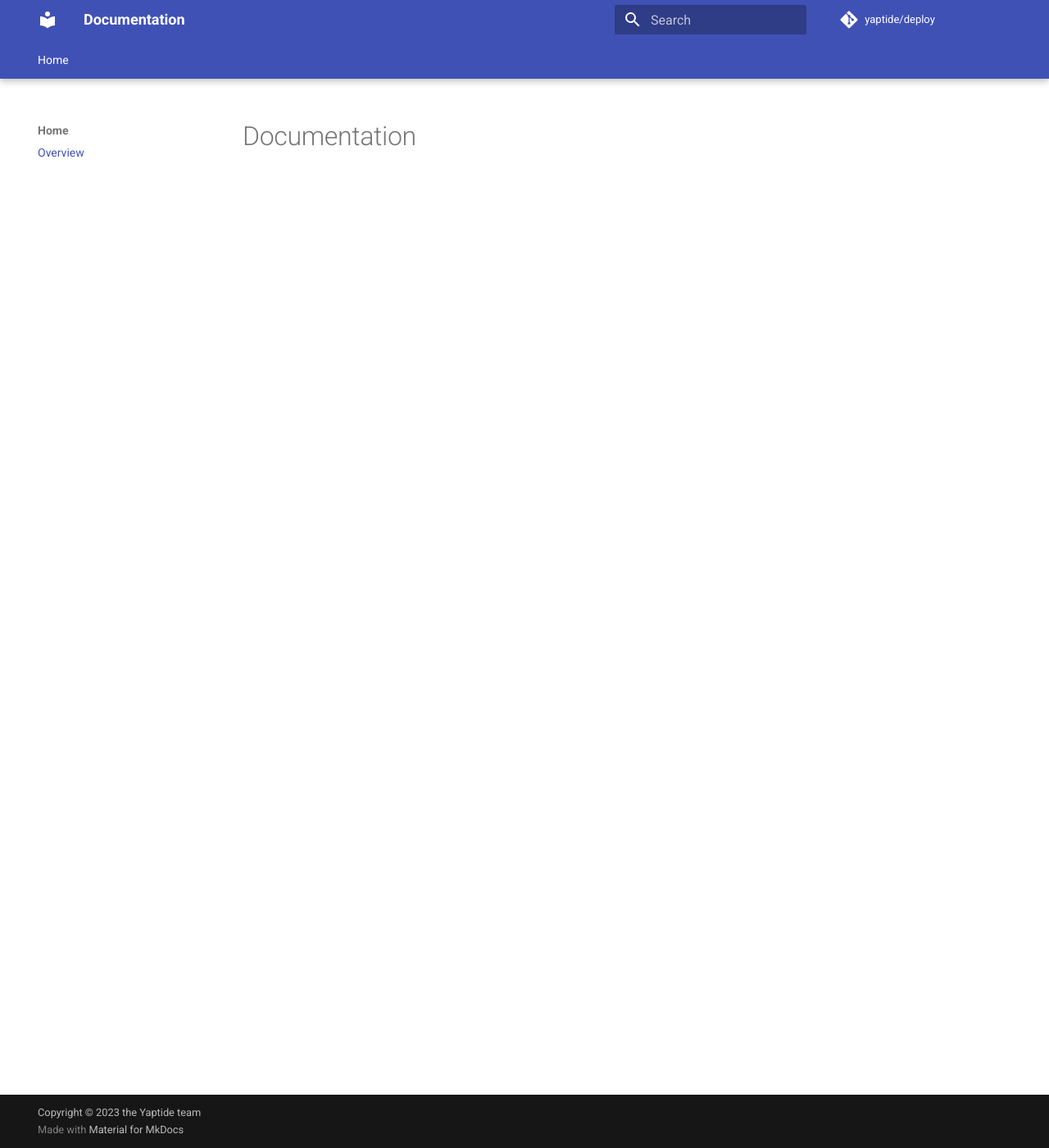
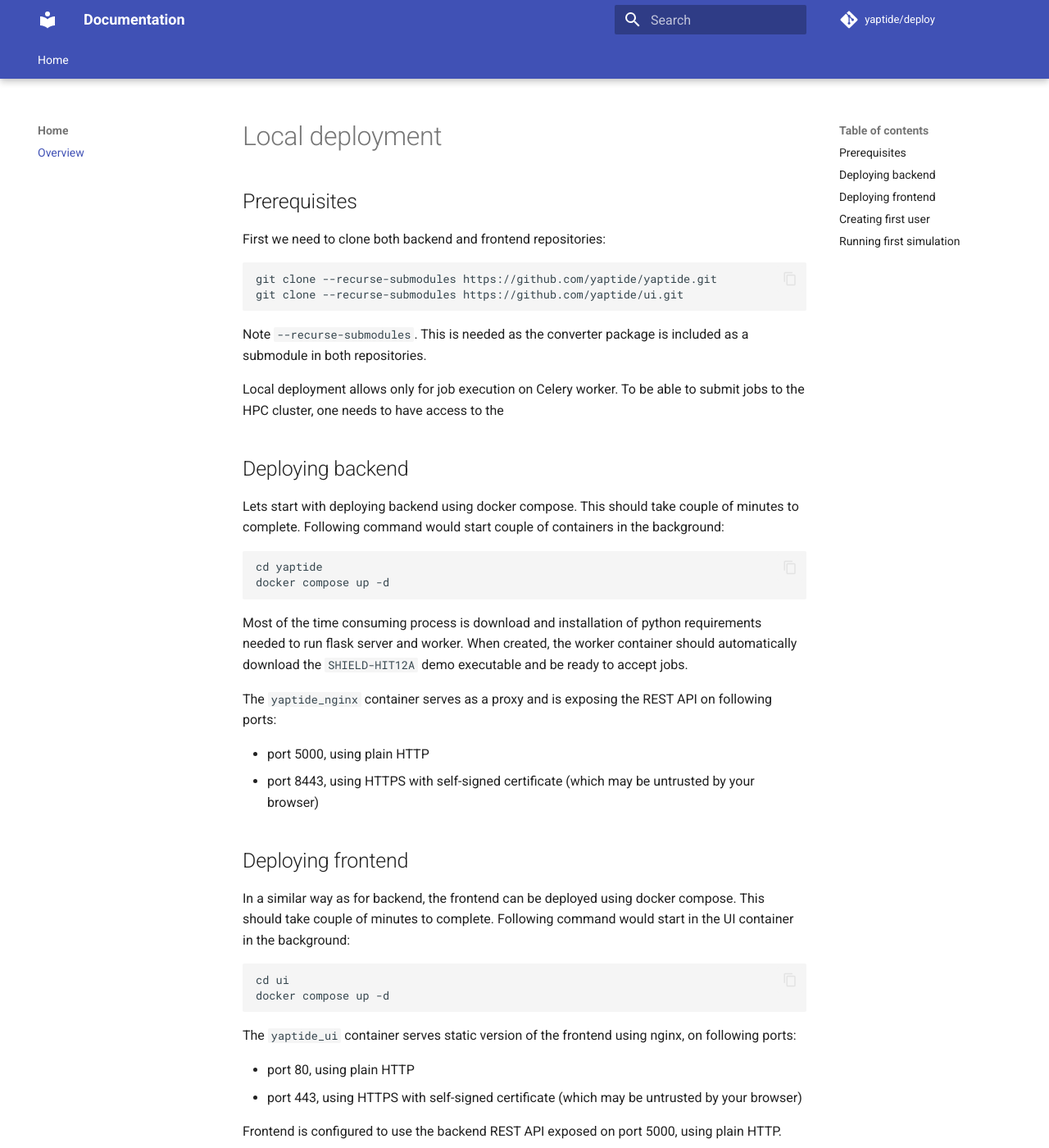
Before and after one commit to yaptide/deploy, an MkDocs documentation site: the page built from docs/index.md, in a window 1280 px wide and 1400 px high. Shown: the whole window at 82% size. Built offline with MkDocs 1.6.1 and Material for MkDocs 9.7.7, drawn with Linux system fonts in a browser that asks for light colours; comment, search, counter and statistics services are not loaded; some of the changed text lies outside the part shown.

Commit message:
deploy description (#41)
* deploy description

* deploy

* fix

````diff
--- a/docs/index.md
+++ b/docs/index.md
@@ -1 +1,59 @@
-# Documentation
+# Local deployment
+
+## Prerequisites
+
+First we need to clone both backend and frontend repositories:
+
+```bash
+git clone --recurse-submodules https://github.com/yaptide/yaptide.git
+git clone --recurse-submodules https://github.com/yaptide/ui.git
+```
+
+Note `--recurse-submodules`. This is needed as the converter package is included as a submodule in both repositories.
+
+Local deployment allows only for job execution on Celery worker. To be able to submit jobs to the HPC cluster, one needs to have access to the
+
+## Deploying backend
+
+Lets start with deploying backend using docker compose. This should take couple of minutes to complete. Following command would start couple of containers in the background:
+
+```bash
+cd yaptide
+docker compose up -d
+```
+
+Most of the time consuming process is download and installation of python requirements needed to run flask server and worker. When created, the worker container should automatically download the `SHIELD-HIT12A` demo executable and be ready to accept jobs.
+
+The `yaptide_nginx` container serves as a proxy and is exposing the REST API on following ports:
+
+  * port 5000, using plain HTTP
+  * port 8443, using HTTPS with self-signed certificate (which may be untrusted by your browser)
+
+## Deploying frontend
+
+In a similar way as for backend, the frontend can be deployed using docker compose. This should take couple of minutes to complete. Following command would start in the UI container in the background:
+
+```bash
+cd ui
+docker compose up -d
+```
+
+The `yaptide_ui` container serves static version of the frontend using nginx, on following ports:
+
+  * port 80, using plain HTTP
+  * port 443, using HTTPS with self-signed certificate (which may be untrusted by your browser)
+
+Frontend is configured to use the backend REST API exposed on port 5000, using plain HTTP.
+
+## Creating first user
+
+At this point there is no single user in the database, so we need to create one. This can be done using the following command:
+
+```bash
+docker exec -w /usr/local/app/ yaptide_flask python3 yaptide/admin/db_manage.py add-user admin --password mysecretpassword
+```
+
+## Running first simulation
+
+Now we are ready to run our first simulation. First we need to login to the frontend. Open your browser and navigate to [http://localhost:5000](http://localhost:5000) or [https://localhost:443](https://localhost:443).
+Login with the credentials created in the previous step.
````
